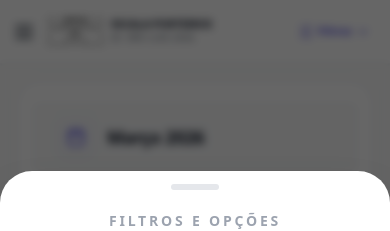
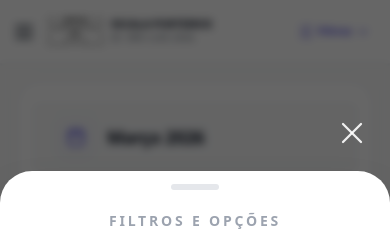
Before and after one commit to flaviocom/escala-irmaos-2026-mar, a React (Vite) app: page / in a window 390 px wide. Both pictures are taken after a click on the button 24 px from the left and 31 px from the top of the page. Shown: the top 231 px of the page. Built offline with nearby package versions, Linux system fonts and the light colour scheme.

Commit message:
fix: ensure mobile close button visibility by moving it out of overflow-hidden div

```diff
--- a/src/App.tsx
+++ b/src/App.tsx
@@ -194,16 +194,20 @@ function App() {
             className="fixed inset-0 bg-black/60 backdrop-blur-sm transition-opacity"
             onClick={() => setIsMobileMenuOpen(false)}
           />
-          {/* Painel (Bottom Sheet) */}
-          <div className="relative w-full bg-white shadow-2xl rounded-t-[32px] flex flex-col animate-in slide-in-from-bottom duration-300 max-h-[95vh] overflow-hidden">
+          {/* Container Wrapper (para permitir elementos fora da div com overflow-hidden) */}
+          <div className="relative w-full flex flex-col">
             {/* Botão X fora da caixa (Acima à direita) */}
+            <div className="flex justify-end pr-4 pb-4">
               <button
                 onClick={() => setIsMobileMenuOpen(false)}
-              className="absolute -top-12 right-4 p-2 text-white/90 hover:text-white transition-colors"
+                className="p-1 text-white/90 hover:text-white transition-colors"
               >
                 <X className="w-9 h-9 stroke-[1.5px]" />
               </button>
+            </div>
 
+            {/* Painel (Bottom Sheet) */}
+            <div className="relative w-full bg-white shadow-2xl rounded-t-[32px] flex flex-col animate-in slide-in-from-bottom duration-300 max-h-[90vh] overflow-hidden">
               {/* Handle visual no topo */}
               <div className="w-full h-8 flex items-center justify-center shrink-0">
                 <div className="w-12 h-1.5 bg-gray-200 rounded-full" />
@@ -211,6 +215,7 @@ function App() {
 
               <div className="flex-1 overflow-y-auto pb-10">
                 {sidebarContent}
+              </div>
             </div>
           </div>
         </div>
```
Lines whose indentation alone changed are shown as unchanged.
